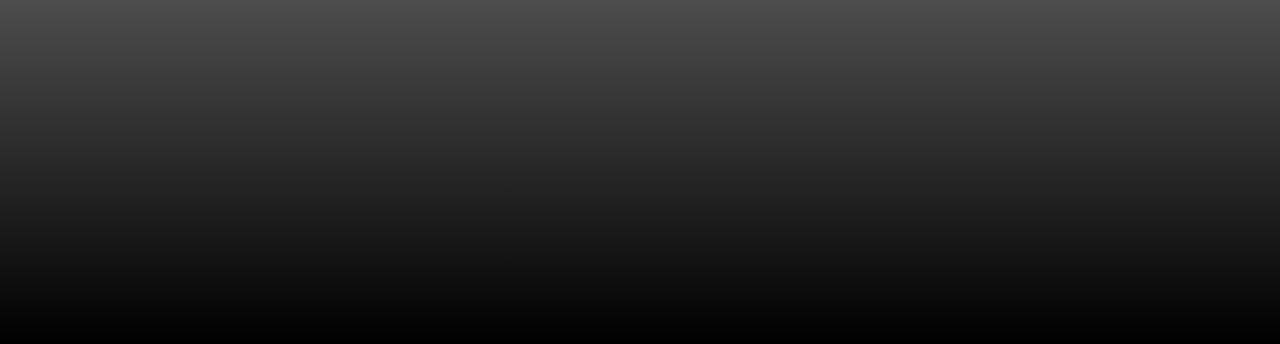
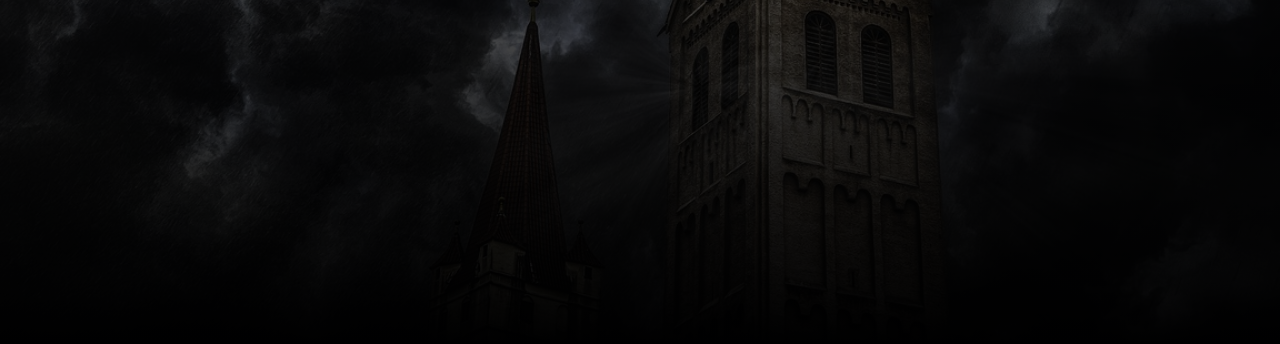
Before and after one commit to Ashah15/weatherapp, a plain HTML site: page index.html in a window 1280 px wide. Shown: the part 456-800 px from the top of the page. Drawn offline with Linux system fonts and the light colour scheme.

Commit message:
Add background image and style

```diff
--- a/style.css
+++ b/style.css
@@ -2,6 +2,7 @@ body {
   font-family: 'montserrat', sans-serif;
   background-size: cover;
   background-position: top center;
+  background-image: url('composing.jpg');
 }
 
 * {
@@ -99,7 +100,7 @@ main {
     height: 30px;
     width: 30px;
     border-radius: 50%;
-    cursor: pointer;
+    cursor: pointer;cd
 }
 
 .fh-btn:active, .cs-btn:active,.fh-btn:focus, .cs-btn:focus{
```
Also changed, not shown: composing.jpg (added), sky.jpg (added).
